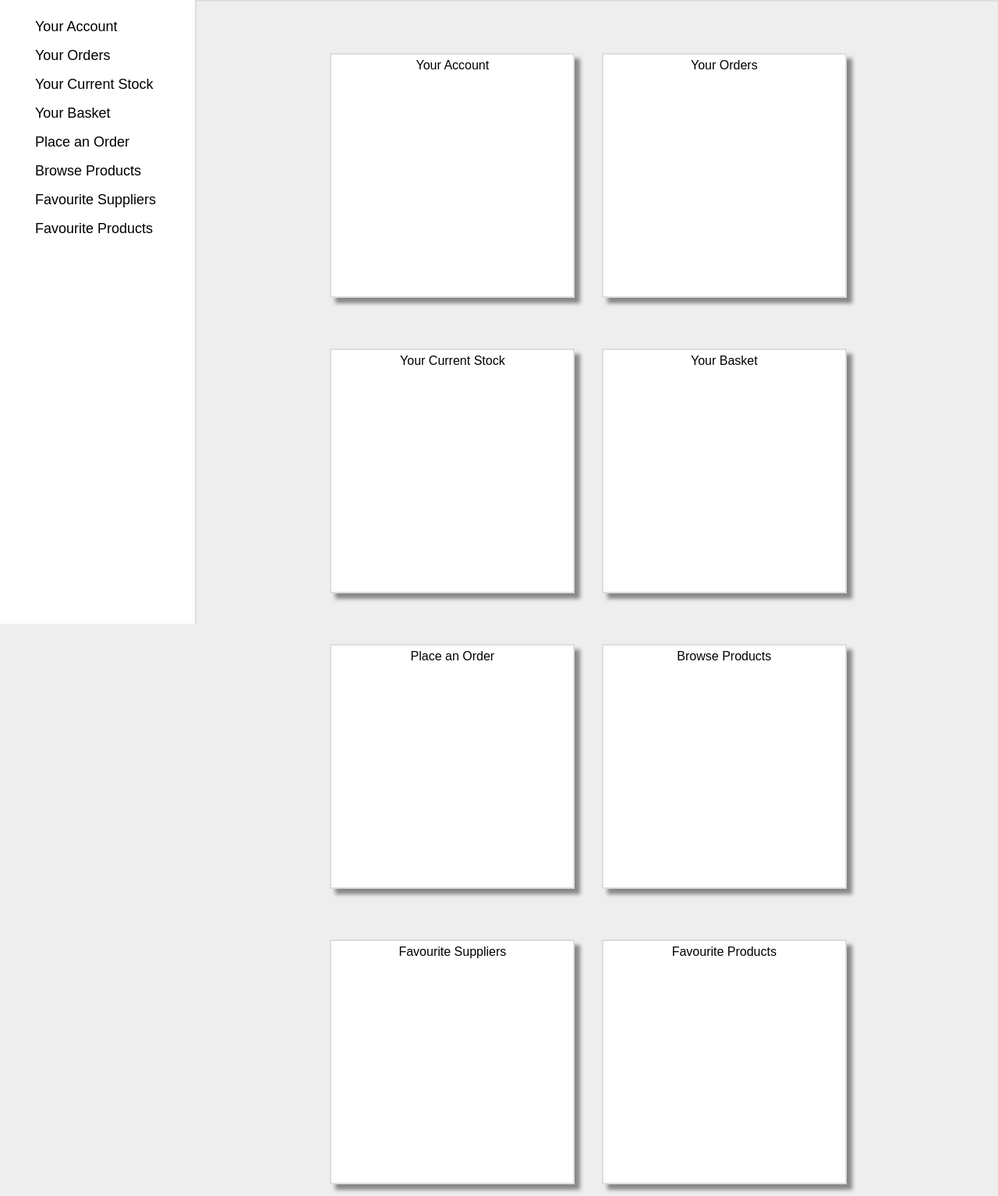
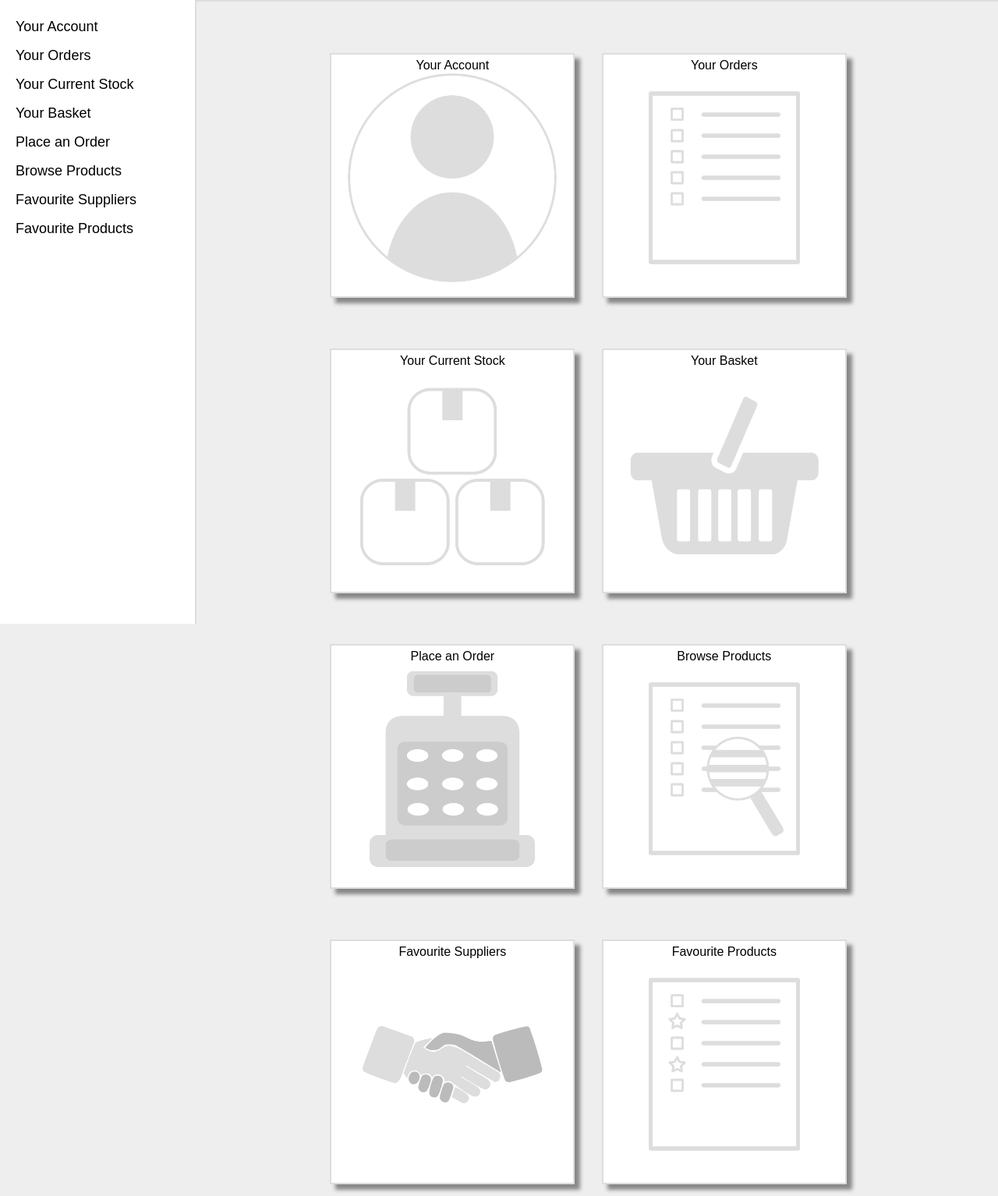
Before and after one commit to SirSquiggles94/CC-Project, a PHP site: page /restaurant_portal/home.php in a window 1280 px wide. Shown: the part 60-1594 px from the top of the page at 78% size. Run offline with PHP 8.4, Linux system fonts and the light colour scheme.

Commit message:
Portal Page Update
Have added images to the home page tiles.

```diff
--- a/restaurant_portal/home.php
+++ b/restaurant_portal/home.php
@@ -88,6 +88,7 @@
 
 					<a>Your Account</a>
 
+
 				</li>
 				<li>
 					Your Orders
@@ -120,28 +121,36 @@
 				<li>
 
 					Your Account
+					<img src = "Images/account_icon.png" class = "tile_icon">
 
 				</li>
 				<li>
 					Your Orders
+					<img src = "Images/orders_icon.png" class = "tile_icon">
 				</li>
 				<li>
 					Your Current Stock
+					<img src = "Images/stock_icon.png" class = "tile_icon">
 				</li>
 				<li>
 					Your Basket
+					<img src = "Images/basket_icon.png" class = "tile_icon">
 				</li>
 				<li>
 					Place an Order
+					<img src = "Images/plcOrder_icon.png" class = "tile_icon">
 				</li>
 				<li>
 					Browse Products
+					<img src = "Images/browse_icon.png" class = "tile_icon">
 				</li>
 				<li>
 					Favourite Suppliers
+					<img src = "Images/favSupplier_icon.png" class = "tile_icon">
 				</li>
 				<li>
 					Favourite Products
+					<img src = "Images/favProduct_icon.png" class = "tile_icon">
 				</li>
 			</ul>
 
--- a/restaurant_portal/home_style.css
+++ b/restaurant_portal/home_style.css
@@ -111,19 +111,26 @@ content
 	margin-right: 10px;
 }
 
+.tile_icon
+{
+	width: 270px;
+}
+
 .nav_list
 {
 	list-style-type: none;
+	margin-left: -40px;
 }
 
 .nav_list li
 {
-
 	font-size: 18px;
-	padding: 5px;
+	padding-bottom: 5px;
 	padding-top: 8px;
+	padding-left: 20px;
 	cursor: pointer;
 	height: 24px;
+	width: 230px;
 }
 
 .nav_list li:hover
```
Also changed, not shown: restaurant_portal/Images/account_icon.png (added), restaurant_portal/Images/basket_icon.png (added), restaurant_portal/Images/browse_icon.png (added), restaurant_portal/Images/favProduct_icon.png (added), restaurant_portal/Images/favSupplier_icon.png (added), restaurant_portal/Images/orders_icon.png (added), restaurant_portal/Images/plcOrder_icon.png (added), restaurant_portal/Images/stock_icon.png (added).
